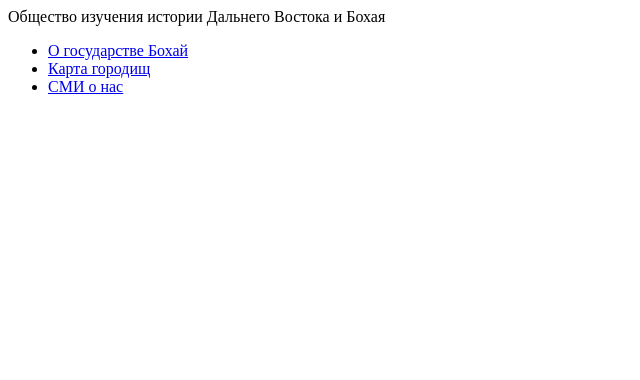
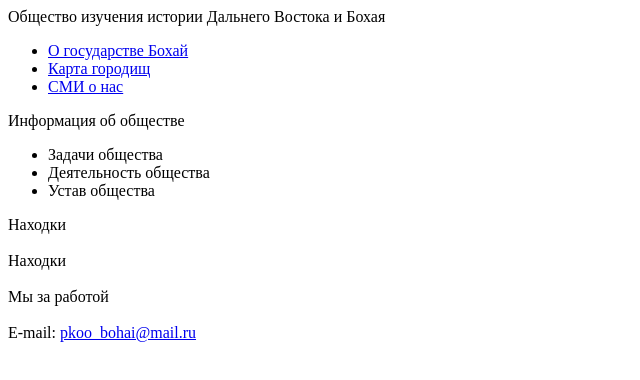
Before and after one commit to gargouill/bohaistudy.ru, a plain HTML site: page index.html in a window 1280 px wide. Shown: the whole page, without its empty margins (0-640 px from the left). Drawn offline with Linux system fonts and the light colour scheme.

Commit message:
Update index.html

```diff
--- a/index.html
+++ b/index.html
@@ -12,9 +12,28 @@
 				<li><a href="#">СМИ о нас</a></li>
 			</ul>
 		</nav>
-		<section id="sectionnav">
-			<nav>
+		<section id="sectionnav"><!--может нужно убрать секшион-->
+			<nav><header>Информация об обществе</header>
 				<ul>
-</section>
+					<li>Задачи общества</li>
+					<li>Деятельность общества</li>
+					<li>Устав общества</li>
+				</ul>
+		</section>
+		<section>
+			<header>Находки</header>
+			<img src=""><!--фотки для галереи находки на белом фоне-->
+		</section>
+		<div>
+			<header>Находки</header>
+			<img src=""><!--для фоток внизу-->
+		</div>
+		<div>
+		<header>Мы за работой</header>
+		<img src=""><!--фотки рабочих моментов-->
+		</div>
+		<footer>
+			E-mail: <a href="mailto:pkoo_bohai@mail.ru">pkoo_bohai@mail.ru</a>
+		</footer>
 	</body>
 </html>
```
